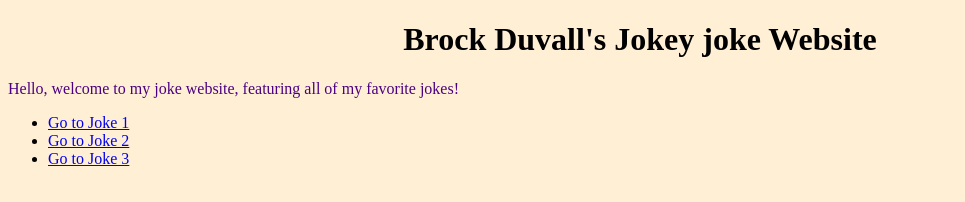
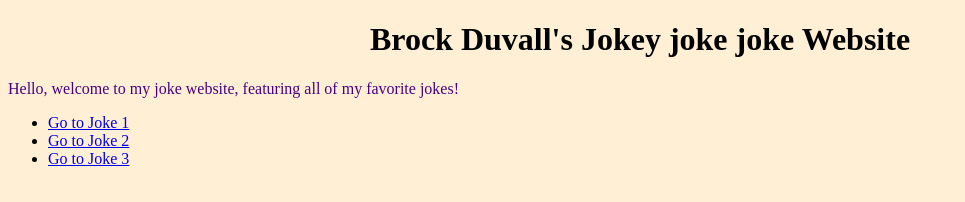
Before and after one commit to brookeduvall123-ship-it/final-website, a plain HTML site: page Index.html in a window 1280 px wide. Shown: the whole page, without its empty margins (0-965 px from the left). Drawn offline with Linux system fonts and the light colour scheme.

Commit message:
Index.html was changed for demo.

```diff
--- a/Index.html
+++ b/Index.html
@@ -16,7 +16,7 @@
 </head>
 <body>
 
-    <h1>Brock Duvall's Jokey joke Website </h1>
+    <h1>Brock Duvall's Jokey joke joke Website </h1>
 
 
     <p>
```
